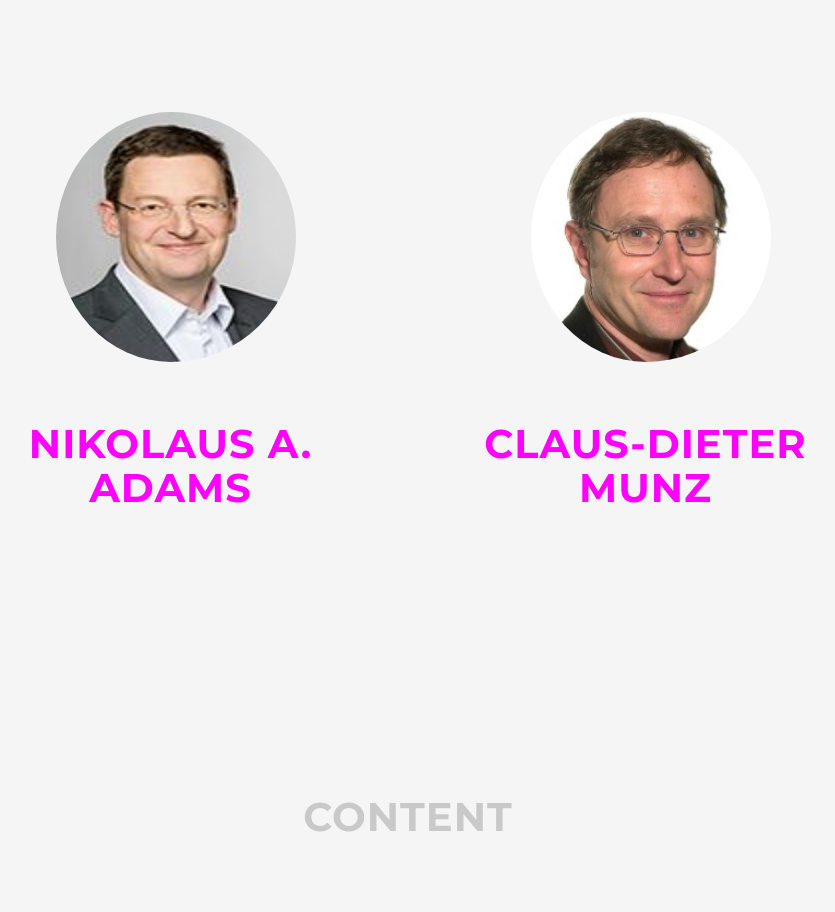
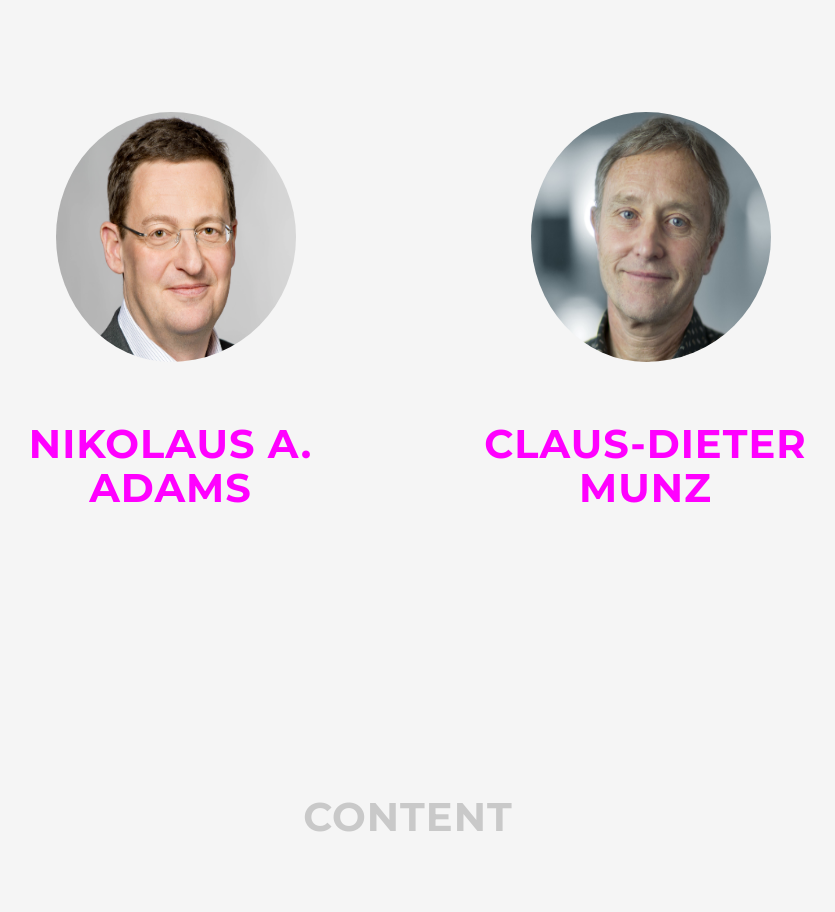
Before and after one commit to tumaer/Ferienakademie, a website: page index.html in a window 1280 px wide. Shown: the part 1858-2770 px from the top of the page, without its empty margins (232-1067 px from the left). Drawn offline with Linux system fonts and the light colour scheme; a script that the page names is missing.

Commit message:
Use updated mugshots.

```diff
--- a/index.html
+++ b/index.html
@@ -136,14 +136,14 @@
                 <br><br><br><br>
                 <div class="row">
                     <div class="col-lg-6 text-center">
-                        <img src="img/mugshots/NAAdams.jpg" class="img-circle" alt="N.A. Adams" width="250" height="250">
+                        <img src="img/mugshots/Adams_mug_3.png" class="img-circle" alt="N.A. Adams" width="250" height="250">
                         <br><br><br><br>
                         <h3>
                             <a href="http://www.aer.mw.tum.de/mitarbeiterinnen/cv/prof-adams/#c2340" target="_blank">Nikolaus A. Adams</a>
                         </h3>
                     </div>
                     <div class="col-lg-6 text-center">
-                        <img src="img/mugshots/CDMunz.jpg" class="img-circle" alt="C-D Munz" width="250" height="250">
+                        <img src="img/mugshots/Munz_mug_2.png" class="img-circle" alt="C-D Munz" width="250" height="250">
                         <br><br><br><br>
                         <h3>
                             <a href="https://www.iag.uni-stuttgart.de/institut/team/Munz-00008/" target="_blank">Claus-Dieter Munz</a>
```
